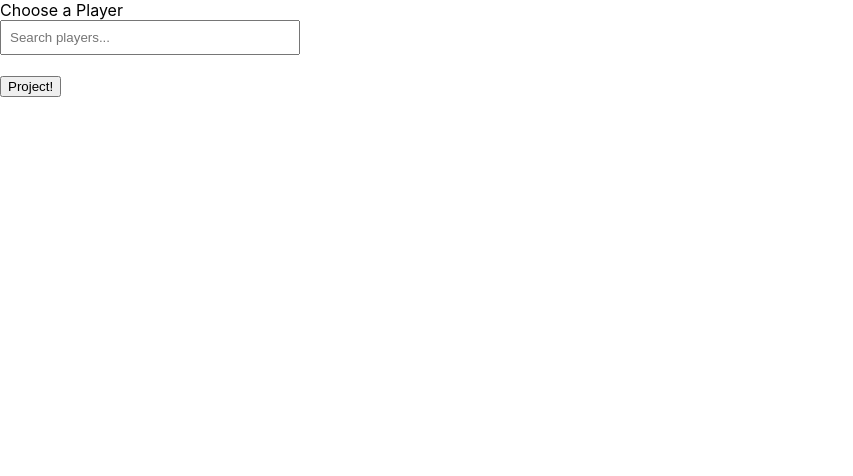
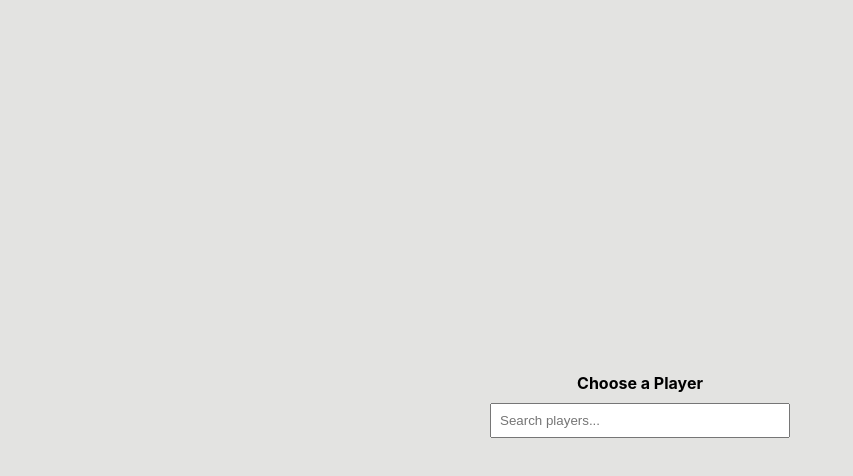
Before and after one commit to isaacjfu/statsprojector, a React (Create React App) app in the folder frontend/: page / in a window 1280 px wide. Shown: the top 476 px of the page, without its empty margins (0-853 px from the left). Built offline with nearby package versions, Linux system fonts and the light colour scheme.

Commit message:
styling done, just need to fix issues with players that played in multiple teams a season, and when not enough seasons present(rookies

```diff
--- a/frontend/src/App.css
+++ b/frontend/src/App.css
@@ -1,8 +1,58 @@
+.home{
+  background-color: #e3e3e1;
+  width: 100vw;
+  height: 100vh;
+  display: flex;
+  justify-content: center;
+  align-items: center;
+  flex-direction: column;
+}
+
+.header{
+  font-weight: 700;
+  padding:10px;
+}
+.center {
+  text-align: center;
+
+}
+
+.image {
+  width: 16vw;
+  height: 24vh;
+  display: block;
+  padding: 10px;
+  border-width: 0;
+  margin-left: auto;
+  margin-right: auto;
+}
+
 .search-container {
   position: relative;
   width: 300px;
 }
 
+table, th, td {
+  border: 1px solid;
+}
+th, td{
+  padding-top: 3px;
+  padding-bottom:3px;
+  padding-left: 6px;
+  padding-right: 6px;
+}
+th {
+  background-color: #bacfbf;
+}
+.table{
+  border-collapse: collapse;
+  border-spacing: 5px;
+  padding:2px;
+}
+
+tr:hover {
+  background-color: lightyellow;
+}
 .search-input {
   width: 100%;
   padding: 8px;
--- a/frontend/src/App.js
+++ b/frontend/src/App.js
@@ -92,11 +92,12 @@ function App() {
   }
 
   return (
-    <div className="App">
-      <span>Choose a Player</span>
+    <div className="home">
+      <span className = 'center header'>Choose a Player</span>
       <Searchbar players = {players} setSelectedPlayer = {setSelectedPlayer} />
       <PlayerInfo playerData = {playerData} />
-      <button onClick = {handleClick}> Project! </button>
+      {(!playerData || !playerData.stats) ? (<></>) :  (<button onClick = {handleClick}> Predict </button>)}
+
     </div>
   );
 }
--- a/frontend/src/components/playerinfo.js
+++ b/frontend/src/components/playerinfo.js
@@ -1,10 +1,12 @@
 const PlayerInfo = ( {playerData} ) => {
   return (
     <div>
-        <img src = {playerData.image_url} />
         { (!playerData || !playerData.stats) ? (
          (<></>)
-        ) : (<table>
+        ) : (
+        <div>
+            <img className = 'image' src = {playerData.image_url} />
+            <table className = 'table'>
                 <thead>
                     <tr>
                         <th>Team</th>
@@ -43,7 +45,9 @@ const PlayerInfo = ( {playerData} ) => {
                         </tr>
                         })}
                 </tbody>
-        </table>)
+            </table>
+        </div>
+        )
         }
     </div>
   )
--- a/frontend/src/components/searchbar.js
+++ b/frontend/src/components/searchbar.js
@@ -21,22 +21,22 @@ const Searchbar = ( {players, setSelectedPlayer} ) => {
     setFilteredPlayers([])
   }
   return (
-    <div className="search-container">
+    <div className='search-container center'>
       <input
-        type="text"
+        type='text'
         value={searchTerm}
         onChange={handleSearchChange}
-        placeholder="Search players..."
-        className="search-input"
+        placeholder='Search players...'
+        className='search-input'
       />
 
       {filteredPlayers.length > 0 && (
-        <ul className="dropdown-list">
+        <ul className='dropdown-list'>
           {filteredPlayers.map((player) => (
             <li
               key={player.id}
               onClick={() => handleSelectPlayer(player)}
-              className="dropdown-item"
+              className='dropdown-item'
             >
               {player.full_name}
             </li>
```
Lines whose indentation alone changed are shown as unchanged.
